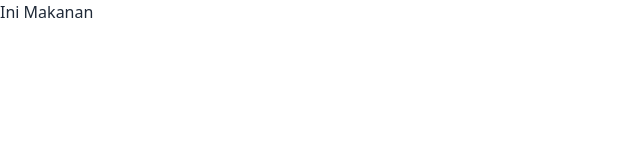
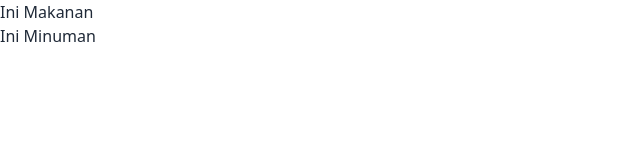
Before and after one commit to Justforvan/esjeruknext, a Next.js app: page / in a window 1280 px wide. Shown: the top 160 px of the page, without its empty margins (0-640 px from the left). Built offline with nearby package versions, Linux system fonts and the light colour scheme.

Commit message:
add div in index.jsx

```diff
--- a/src/pages/index.tsx
+++ b/src/pages/index.tsx
@@ -16,6 +16,7 @@ export default function Home() {
       </Head>
       <main>
         <div>Ini Makanan</div>
+        <div>Ini Minuman</div>
       </main>
     </>
   )
```
